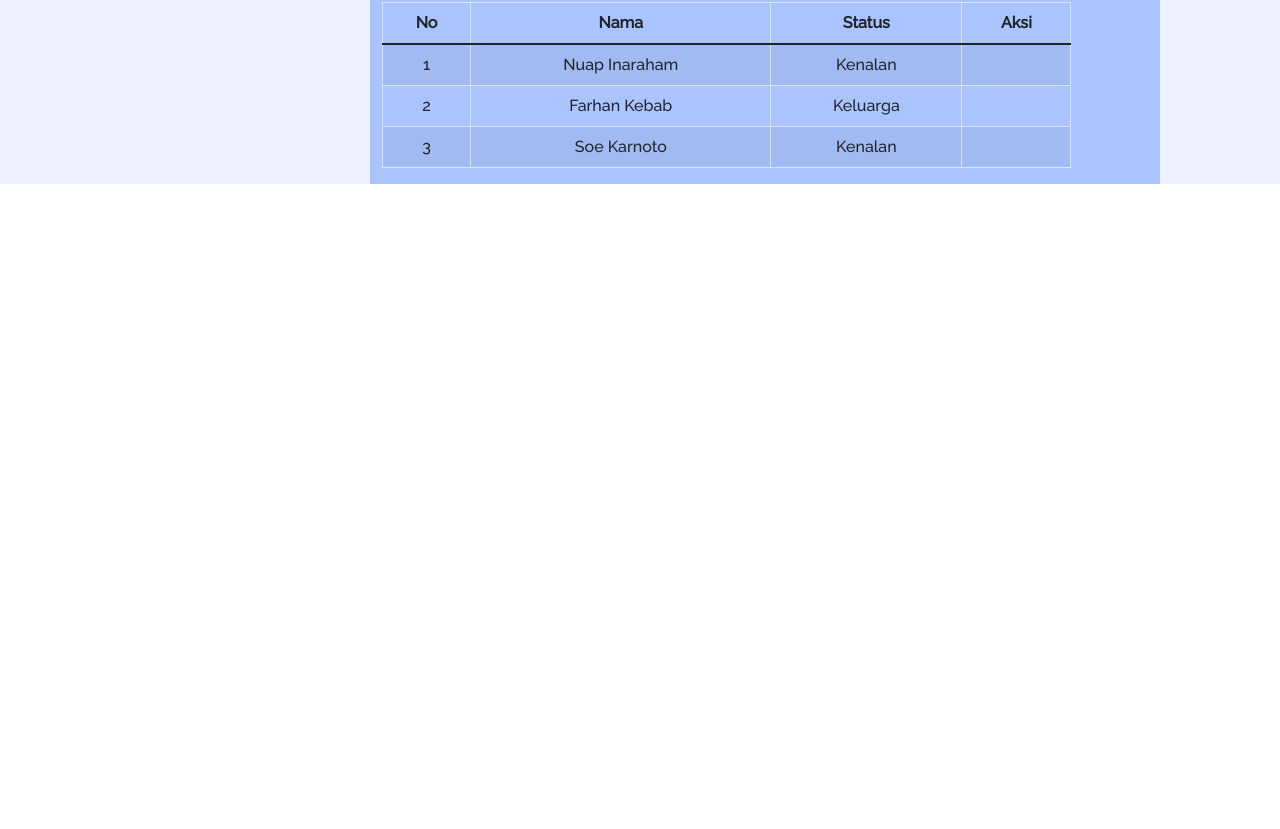
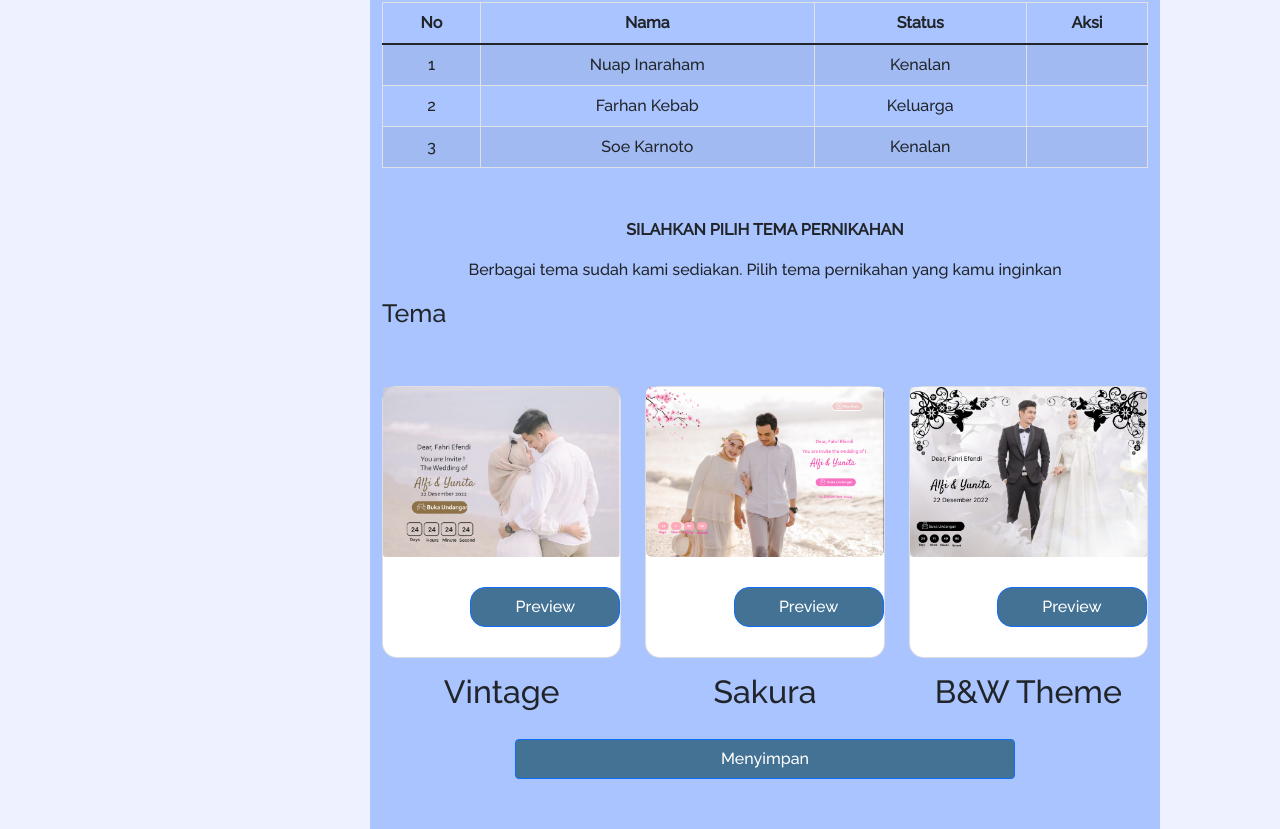
Before and after one commit to AngelNikijuluw/-Massive-Group-UNITE, a React (Create React App) app in the folder frontend/: page /BuatUndangan in a window 1280 px wide. Shown: the part 2517-3346 px from the top of the page. Before the commit the page ends 2701 px from the top, so only its background shows below. Built offline with nearby package versions, Linux system fonts and the light colour scheme; no server answers.

Commit message:
edit undangan

```diff
--- a/frontend/src/pages/Dashboard/BuatUndangan.js
+++ b/frontend/src/pages/Dashboard/BuatUndangan.js
@@ -1,9 +1,14 @@
 import Sidebar from "../../components/Sidebar";
-import {Card, Container, Row, Col, Form, Table} from "react-bootstrap";
+import {Card, Container, Row, Col, Form, Table, Button} from "react-bootstrap";
 import TopBAr from '../../components/TopBar';
 import axios from 'axios';
 import jwt_decode from "jwt-decode";
 import React, { useState, useEffect } from 'react';
+import tema from "../../Assets/tema.png";
+import tema1 from "../../Assets/tema1.png";
+import tema2 from "../../Assets/tema2.png";
+import { Link } from "react-router-dom";
+
 
 const BuatUndangan = () =>{
 
@@ -159,7 +164,7 @@ const BuatUndangan = () =>{
             <h6 style={{textAlign:"left", paddingLeft:40}}>Data Tamu</h6>
             <br></br>
 
-            <Table striped bordered hover style={{width:"90%"}}>
+            <Table striped bordered hover style={{width:"100%"}}>
       <thead>
         <tr>
           <th>No</th>
@@ -191,7 +196,68 @@ const BuatUndangan = () =>{
     </Table>
         </Form>
 
-</Container>
+        <strong>
+        <p style={{marginTop:"50px"}}>SILAHKAN PILIH TEMA PERNIKAHAN</p>
+        </strong>
+        <p>Berbagai tema sudah kami sediakan. Pilih tema pernikahan yang kamu inginkan</p>
+        <Row >
+        <h1 className="fitur" style={{textAlign:"left",fontSize:"25px"}}>Tema</h1>
+          <Col
+                sm={4}
+                className="card-tema"
+                style={{ paddingBottom: 20, paddingTop: 50 }}
+              >
+                <Card className="card-tema" style={{borderRadius:"15px"}}>
+                  <Card.Img src={tema} alt="img">
+
+                  </Card.Img>
+                 <div>
+                 <Link to="/Vin">
+                  <Button style={{marginBottom:"30px",marginTop:"30px",float:"right",backgroundColor:"#447294",borderRadius:"15px",width:"150px"}}>Preview</Button>
+                 </Link>
+                 </div>
+                </Card>
+                <h1>Vintage</h1>
+
+          </Col>
+          <Col
+                sm={4}
+                className="card-tema"
+                style={{ paddingBottom: 20, paddingTop: 50 }}
+              >
+                <Card  style={{borderRadius:"15px"}}>
+                  <Card.Img src={tema1} alt="img">
+
+                  </Card.Img>
+                 <div>
+                 <Link to="/Sakura">
+                 <Button style={{marginBottom:"30px",marginTop:"30px",float:"right",backgroundColor:"#447294",borderRadius:"15px",width:"150px"}}>Preview</Button>
+                  </Link>
+                 </div>
+                </Card>
+                <h1>Sakura</h1>
+          </Col>
+
+          <Col
+                sm={4}
+                className="card-tema"
+                style={{ paddingBottom: 20, paddingTop: 50 }}
+              >
+                <Card  style={{borderRadius:"15px"}}>
+                  <Card.Img src={tema2} alt="img">
+
+                  </Card.Img>
+                 <div>
+                 <Link to="/BW">
+                  <Button style={{marginBottom:"30px",marginTop:"30px",float:"right",backgroundColor:"#447294",borderRadius:"15px",width:"150px"}}>Preview</Button>
+                  </Link>
+                 </div>
+                </Card>
+                <h1>B&W Theme</h1>
+          </Col>
+          </Row>
+          <Button style={{backgroundColor:"#447294",width:"500px",marginBottom:"50px"}}>Menyimpan</Button>
+      </Container>
 
 
     </Row>
```
